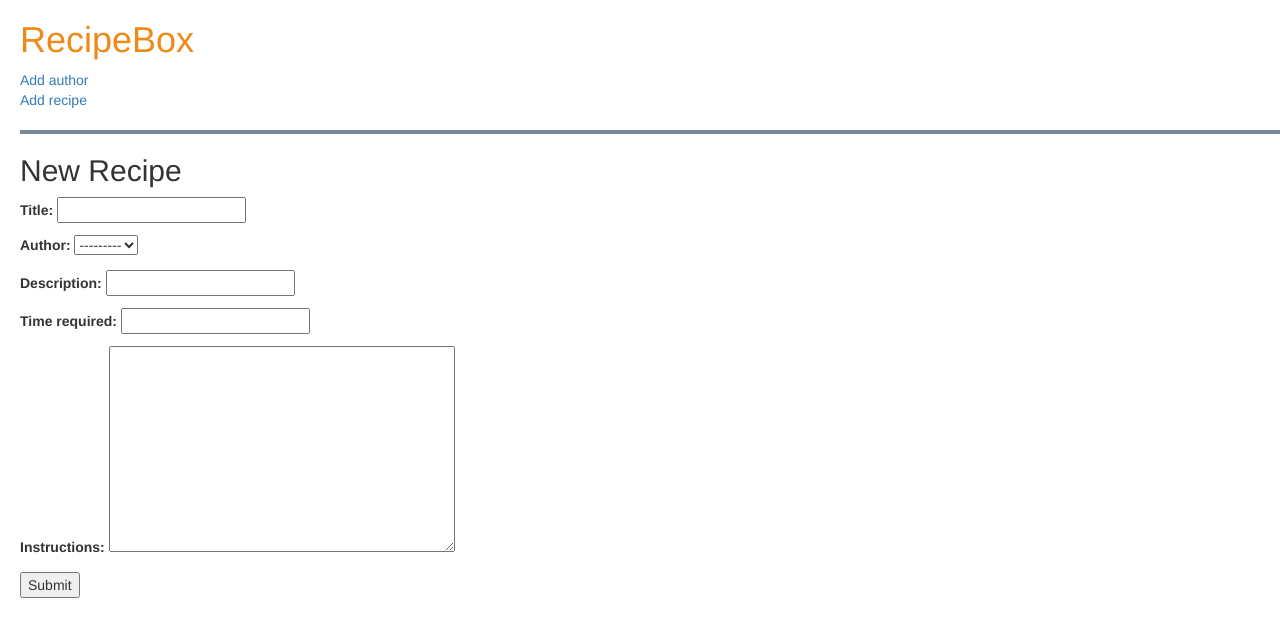
After one commit to jontaylor224/recipebox_project, a Django app: page /addrecipe/ in a window 1280 px wide. The commit adds this page. Shown: the top 637 px of the page. Run offline with Django 3.2, Linux system fonts and the light colour scheme; data that the repository does not hold is empty; some libraries are stand-ins or nearby versions.

Commit message:
added forms

```diff
--- /dev/null
+++ b/recipeapp/forms.py
@@ -0,0 +1,23 @@
+from django import forms
+from .models import Recipe, Author
+
+
+class AuthorForm(forms.ModelForm):
+    class Meta():
+        model = Author
+        fields = ('name', 'bio')
+
+
+# class RecipeForm(forms.ModelForm):
+#     class Meta():
+#         model = Recipe
+#         fields = ('title', 'author', 'description',
+#                   'time_required', 'instructions')
+
+
+class RecipeForm(forms.Form):
+    title = forms.CharField(max_length=200)
+    author = forms.ModelChoiceField(queryset=Author.objects.all())
+    description = forms.CharField(max_length=400)
+    time_required = forms.IntegerField()
+    instructions = forms.CharField(widget=forms.Textarea)
--- /dev/null
+++ b/recipeapp/static/css/recipeapp.css
@@ -0,0 +1,11 @@
+h1 a, h2 a {
+    color: rgb(238, 138, 24);
+}
+
+body {
+    padding-left: 20px;
+}
+
+hr {
+    border: 2px solid lightslategrey;
+}
--- /dev/null
+++ b/recipeapp/templates/recipeapp/add_recipe.html
@@ -0,0 +1,11 @@
+{% extends 'recipeapp/index.html' %}
+
+
+{% block content %}
+    <h2>New Recipe</h2>
+    <form method="post">
+        {% csrf_token %}
+        {{ form.as_p }}
+        <button type="submit">Submit</button>
+    </form>
+{% endblock content %}
--- a/recipeapp/templates/recipeapp/index.html
+++ b/recipeapp/templates/recipeapp/index.html
@@ -1,9 +1,19 @@
 <!DOCTYPE html>
+{% load static %}
 <html lang="en">
     <head>
         <meta charset="UTF-8" />
         <meta name="viewport" content="width=device-width, initial-scale=1.0" />
         <meta http-equiv="X-UA-Compatible" content="ie=edge" />
+        <link
+            rel="stylesheet"
+            href="//maxcdn.bootstrapcdn.com/bootstrap/3.2.0/css/bootstrap.min.css"
+        />
+        <link
+            rel="stylesheet"
+            href="//maxcdn.bootstrapcdn.com/bootstrap/3.2.0/css/bootstrap-theme.min.css"
+        />
+        <link rel="stylesheet" href="{% static 'css/recipeapp.css' %}">
         <title>Recipebox</title>
     </head>
     <body>
@@ -11,12 +21,11 @@
             <h1>
                 <a href="/">RecipeBox</a>
             </h1>
-            <hr>
+            <a href="{% url 'add_author' %}">Add author</a><br>
+            <a href="{% url 'add_recipe' %}">Add recipe</a>
+            <hr />
         </div>
 
-        {% block content %}
-
-        {% endblock %}
-
+        {% block content %} {% endblock %}
     </body>
 </html>
--- a/recipeapp/urls.py
+++ b/recipeapp/urls.py
@@ -4,4 +4,6 @@ urlpatterns = [
     path('', views.index, name='index'),
     path('recipe/<int:pk>/', views.recipe_detail, name='recipe_detail'),
     path('author/<int:pk>/', views.author_detail, name='author_detail'),
+    path('addauthor/', views.add_author, name='add_author'),
+    path('addrecipe/', views.add_recipe, name='add_recipe')
 ]
--- a/recipeapp/views.py
+++ b/recipeapp/views.py
@@ -1,5 +1,6 @@
-from django.shortcuts import render, get_object_or_404
+from django.shortcuts import render, get_object_or_404, redirect
 from .models import Recipe, Author
+from .forms import AuthorForm, RecipeForm
 
 
 def index(request):
@@ -18,3 +19,36 @@ def author_detail(request, pk):
     return render(request,
                   'recipeapp/author_detail.html',
                   {'author': author, 'recipes': recipes})
+
+
+def add_author(request):
+    if request.method == "POST":
+        form = AuthorForm(request.POST)
+        if form.is_valid():
+            # breakpoint()
+            author = form.save(commit=False)
+            author.name = form.cleaned_data['name']
+            author.bio = form.cleaned_data['bio']
+            author.save()
+            return redirect('author_detail', pk=author.pk)
+    else:
+        form = AuthorForm()
+    return render(request, 'recipeapp/add_author.html', {'form': form})
+
+
+def add_recipe(request):
+    if request.method == 'POST':
+        form = RecipeForm(request.POST)
+        if form.is_valid():
+            data = form.cleaned_data
+            recipe = Recipe.objects.create(
+                title=data.get('title'),
+                author=data.get('author'),
+                description=data.get('description'),
+                time_required=data.get('time_required'),
+                instructions=data.get('instructions')
+            )
+            return redirect('recipe_detail', pk=recipe.pk)
+    else:
+        form = RecipeForm()
+    return render(request, 'recipeapp/add_recipe.html', {'form': form})
```
Also changed, not shown: recipeapp/templates/recipeapp/add_author.html (added, +11 -0 lines), 2 other files.
